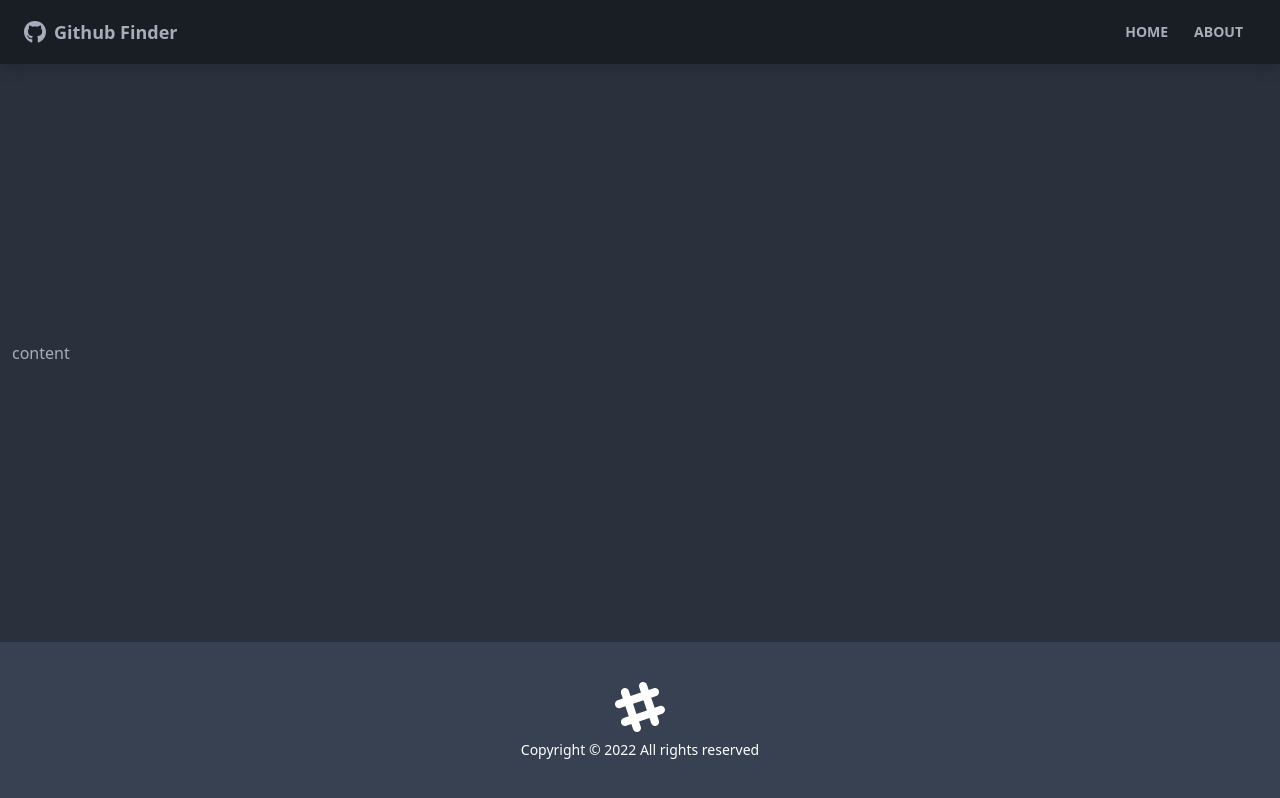
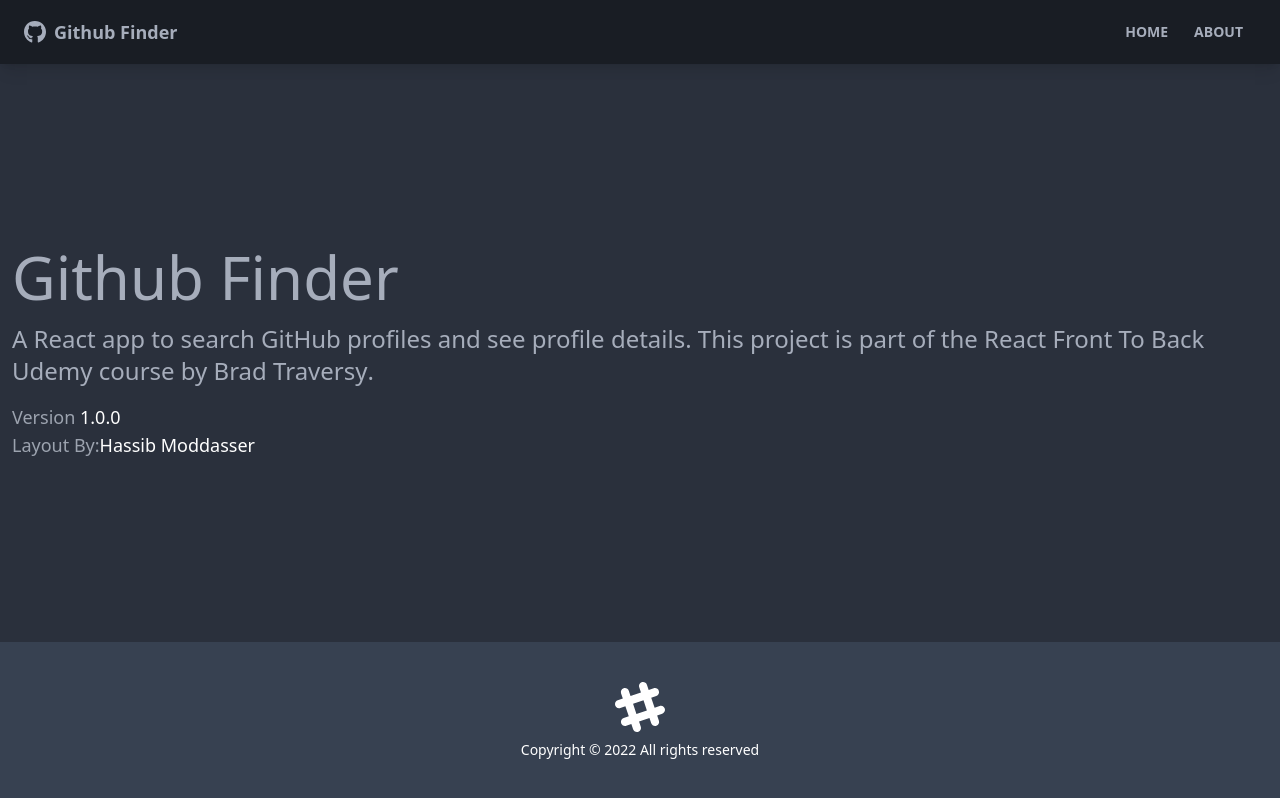
Before and after one commit to franciskershawfc/github-finder-traversy, a React (Create React App) app: page /about in a window 1280 px wide. Built offline with nearby package versions, Linux system fonts and the light colour scheme.

Commit message:
add basic pages

```diff
--- a/src/App.js
+++ b/src/App.js
@@ -1,14 +1,22 @@
-import {BrowserRouter as Router, Route} from 'react-router-dom';
+import { BrowserRouter as Router, Route, Routes } from 'react-router-dom';
+import Home from './pages/Home';
+import About from './pages/About';
+import NotFound from './pages/NotFound';
 import Navbar from './components/layout/Navbar';
 import Footer from './components/layout/Footer';
 
 function App() {
     return (
         <Router>
-      <div className="flex flex-col justify-between h-screen">
+            <div className='flex flex-col justify-between h-screen'>
                 <Navbar />
                 <main className='container mx-auto px-3 pb-12'>
-          content
+                  <Routes>
+                    <Route path='/' element={<Home />} />
+                    <Route path='/about' element={<About />} />
+                    <Route path='/notfound' element={<NotFound />} />
+                    <Route path='/*' element={<NotFound />} />
+                  </Routes>
                 </main>
                 <Footer />
             </div>
--- /dev/null
+++ b/src/pages/About.js
@@ -0,0 +1,34 @@
+const About = () => {
+    return (
+        <div>
+            <h1 className='text-6xl mb-4'>Github Finder</h1>
+            <p className='mb-4 text-2xl font-light'>
+                A React app to search GitHub profiles and see profile details.
+                This project is part of the
+                <a href='https://www.udemy.com/course/modern-react-front-to-back/'>
+                    {' '}
+                    React Front To Back
+                </a>{' '}
+                Udemy course by
+                <strong>
+                    <a href='https://traversymedia.com'> Brad Traversy</a>
+                </strong>
+                .
+            </p>
+            <p className='text-lg text-gray-400'>
+                Version <span className='text-white'>1.0.0</span>
+            </p>
+            <p className='text-lg text-gray-400'>
+                Layout By:
+                <a
+                    className='text-white'
+                    href='https://twitter.com/hassibmoddasser'
+                >
+                    Hassib Moddasser
+                </a>
+            </p>
+        </div>
+    );
+};
+
+export default About;
--- /dev/null
+++ b/src/pages/Home.js
@@ -0,0 +1,9 @@
+const Home = () => {
+    return (
+        <div>
+            <h1 className="text-6xl">Welcome</h1>
+        </div>
+    )
+}
+
+export default Home;
--- /dev/null
+++ b/src/pages/NotFound.js
@@ -0,0 +1,21 @@
+import {FaHome} from 'react-icons/fa'
+import {Link} from 'react-router-dom';
+
+const NotFound = () => {
+    return (
+        <div className='hero'>
+            <div className="text-center hero-content">
+                <div className="max-w-lg">
+                    <h1 className='text-8xl font-bold mb-8'>Oops</h1>
+                    <p className="text-5xl mb-8">404 - Page not found!</p>
+                    <Link to='/' className='btn btn-primary btn-lg'>
+                        <FaHome className='mr-2' />
+                        Back To Home
+                    </Link>
+                </div>
+            </div>
+        </div>
+    )
+}
+
+export default NotFound;
```
Lines whose indentation alone changed are shown as unchanged.
